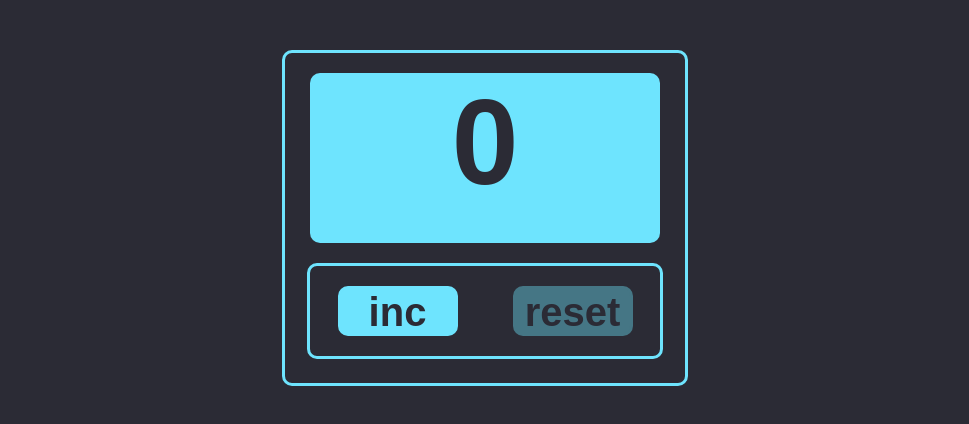
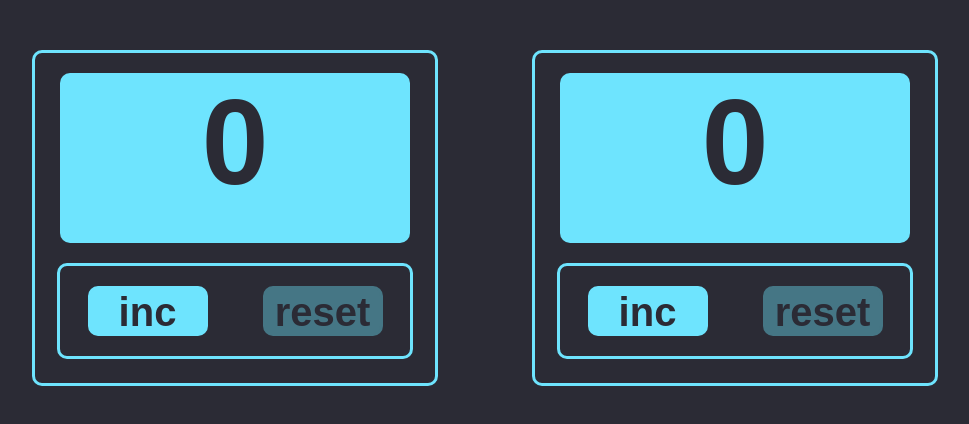
Before and after one commit to IJTINK7/counter, a React (Create React App) app: page / in a window 1280 px wide. Shown: the top 424 px of the page, without its empty margins (155-1124 px from the left). Built offline with nearby package versions, Linux system fonts and the light colour scheme.

Commit message:
Adding "CounterWithSettings" component to App

```diff
--- a/src/App.tsx
+++ b/src/App.tsx
@@ -1,10 +1,12 @@
 import React from 'react';
 import './App.css';
 import {Counter} from "./Counter/Counter";
+import {CounterWithSettings} from "./Counter/CounterWithSettings";
 
 function App() {
   return (
     <div className="App">
+     <CounterWithSettings/>
      <Counter/>
     </div>
   );
--- /dev/null
+++ b/src/Counter/CounterWithSettings.tsx
@@ -0,0 +1,42 @@
+import React, {useState} from "react";
+import './CounterWithSettings.css';
+
+export const CounterWithSettings = () => {
+	const [initialNumber, setNewNumber] = useState(0);
+	const [disableIncreaseButtonStatus, setDisableIncreaseButtonStatus] = useState(false)
+	const [disableResetButtonStatus, setDisableResetButtonStatus] = useState(true)
+	const increaseNumberHandler = (displayNumber: number) => {
+		setNewNumber(++displayNumber);
+		if (displayNumber === 1) {
+			setDisableResetButtonStatus(false);
+		}
+		if (displayNumber === 10) {
+			setDisableIncreaseButtonStatus(true);
+		}
+	}
+	const resetDisplayHandler = () => {
+		setNewNumber(0);
+		setDisableResetButtonStatus(true);
+		setDisableIncreaseButtonStatus(false);
+	}
+	const display = initialNumber === 10 ? "RedDisplayValue" : "";
+	return (
+		<div className={"Container"}>
+			<div className={`${display} Display`}>{initialNumber}</div>
+			<div className={"ButtonsContainer"}>
+				<button
+					className={"IncreaseButton"}
+					onClick={() => {
+						increaseNumberHandler(initialNumber)
+					}}
+					disabled={disableIncreaseButtonStatus}>inc
+				</button>
+				<button
+					className={"ResetButton"}
+					onClick={resetDisplayHandler}
+					disabled={disableResetButtonStatus}>reset
+				</button>
+			</div>
+		</div>
+	);
+}
```
Also changed, not shown: src/Counter/CounterWithSettings.css (added).
